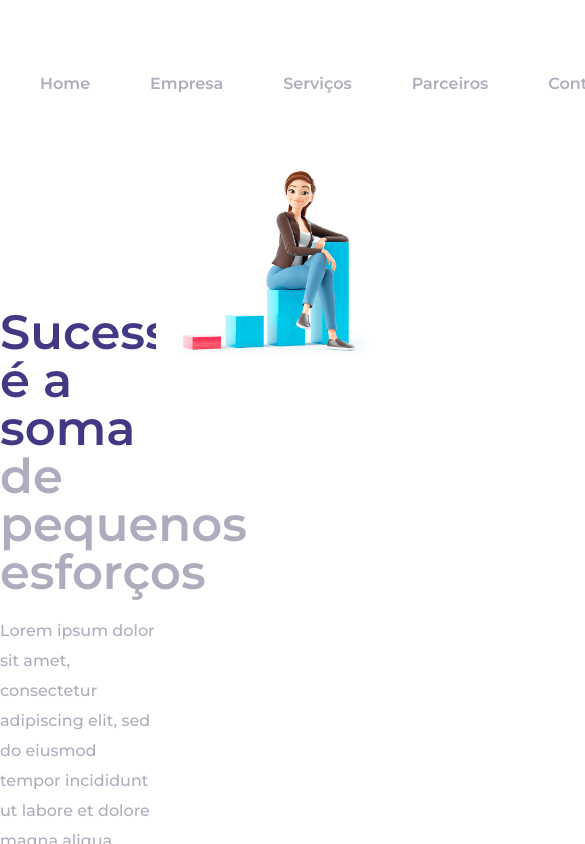
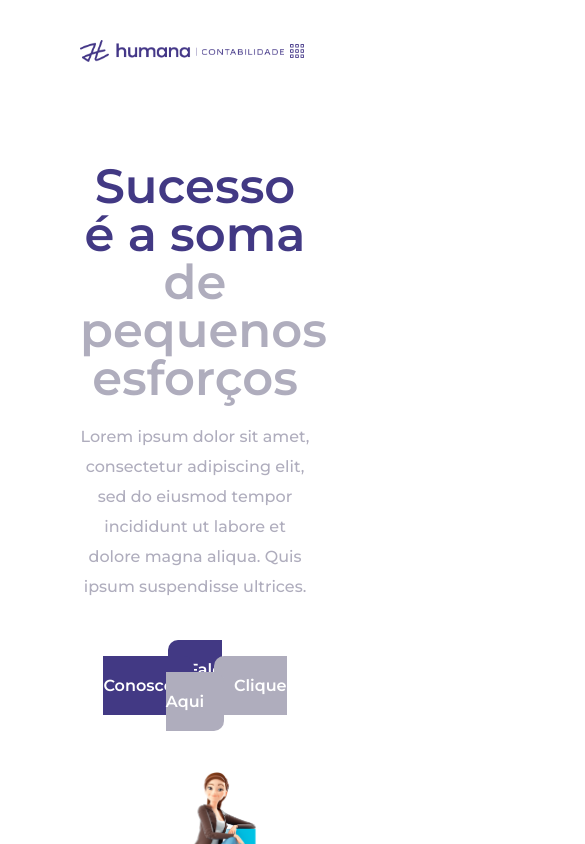
Before and after one commit to feliphepaz/humanaContabilidade, a React (Create React App) app: page / in a window 390 px wide. Shown: the top 844 px of the page, 585 px wide, since content can reach past the window. Built offline with nearby package versions, Linux system fonts and the light colour scheme.

Commit message:
menu mobile feito

```diff
--- a/src/Components/Banner.css
+++ b/src/Components/Banner.css
@@ -5,6 +5,7 @@
 .banner-text {
     margin-top: 140px;
     width: 40%;
+    padding: 0px 40px;
 }
 
 .banner-img {
@@ -21,3 +22,42 @@
     line-height: var(--lineHeight);
     font-weight: var(--fontMedium);
 }
+
+@media (max-width: 1200px) {
+    .menu, .menu .portal {
+        display: none;
+    }
+
+    .banner {
+        margin-top: 60px;
+        margin-bottom: 100px;
+    }
+
+    .banner-text {
+        margin-top: 0px;
+    }
+}
+
+@media (max-width: 1050px) {
+    .banner .container {
+        flex-direction: column;
+    }
+
+    .banner-text {
+        width: 100%;
+        text-align: center;
+    }
+
+    .banner-text p {
+        margin: 20px auto;
+        text-align: center;
+    }
+
+    .banner-btns {
+        margin-bottom: 60px;
+    }
+
+    .banner-img {
+        margin: 0 auto;
+    }
+}
--- a/src/Components/ProvaSocial.css
+++ b/src/Components/ProvaSocial.css
@@ -94,3 +94,16 @@
 .rating img + img {
     margin-left: 10px;
 }
+
+@media (max-width: 1480px) {
+    .documentaries {
+        flex-direction: column;
+    }
+    .documentaries li {
+        width: 100%;
+    }
+    .documentaries li + li {
+        margin-left: 0px ;
+        margin-top: 60px;
+    }
+}
--- a/src/Geral.css
+++ b/src/Geral.css
@@ -27,6 +27,7 @@
     display: flex;
     max-width: 1440px;
     margin: 0 auto;
+    padding: 0 40px;
 }
 
 body {
--- a/src/Header.css
+++ b/src/Header.css
@@ -26,3 +26,55 @@
 .logo img {
     width: 400px;
 }
+
+.btn-mobile {
+    display: none;
+    background: none;
+    border: none;
+    width: 40px;
+}
+
+.menu-mobile {
+    display: none;
+    background: var(--secundaryLight);
+    border-radius: 10px;
+    position: absolute;
+    right: 40px;
+    top: 50px;
+    padding: 40px 40px 60px 40px;
+    animation: showMenu .3s forwards;
+}
+
+@keyframes showMenu {
+    0% {
+        opacity: 0;
+    }
+    100% {
+        opacity: 1;
+    }
+}
+
+.menu-mobile ul li + li {
+    margin-top: 40px;
+}
+.menu-mobile ul li:last-child {
+    margin-top: 50px;
+}
+
+@media (max-width: 1430px) {
+    .menu ul li {
+        margin-right: 20px;
+    }
+}
+
+@media (max-width: 1200px) {
+    .menu, .header .container > .portal {
+        display: none;
+    }
+    .btn-mobile {
+        display: block;
+    }
+    .header .container {
+        position: relative;
+    }
+}
--- a/src/Header.js
+++ b/src/Header.js
@@ -2,6 +2,23 @@ import React from 'react';
 import logo from './Assets/logo.png';
 import './Header.css';
 import { NavLink } from 'react-router-dom';
+import menu from './Assets/menu.png';
+import cancel from './Assets/cancel.png';
+
+console.log(cancel);
+
+function handleMobile(e) {
+  const element = e.currentTarget;
+  const menuMobile = document.querySelector('.menu-mobile');
+  element.classList.toggle('active-mobile');
+  if (element.classList.contains('active-mobile')) {
+    element.children[0].src = cancel;
+    menuMobile.style.display = 'block';
+  } else {
+    element.children[0].src = menu;
+    menuMobile.style.display = 'none';
+  }
+}
 
 function Header() {
   return (
@@ -19,6 +36,17 @@ function Header() {
             <li><NavLink to="contato" end>Contato</NavLink></li>
           </ul>
         </nav>
+        <button className='btn-mobile' onClick={handleMobile}><img src={menu}></img></button>
+        <nav className='menu-mobile'>
+          <ul>
+            <li><NavLink to="/" end>Home</NavLink></li>
+            <li><NavLink to="empresa" end>Empresa</NavLink></li>
+            <li><NavLink to="servicos" end>Serviços</NavLink></li>
+            <li><NavLink to="parceiros" end>Parceiros</NavLink></li>
+            <li><NavLink to="contato" end>Contato</NavLink></li>
+            <li><a className='portal' href='#'>Área do Cliente</a></li>
+          </ul>
+        </nav>
         <a className='portal' href='#'>Área do Cliente</a>
       </div>
     </header>
```
Also changed, not shown: src/Assets/cancel.png (added), src/Assets/menu.png (added).
